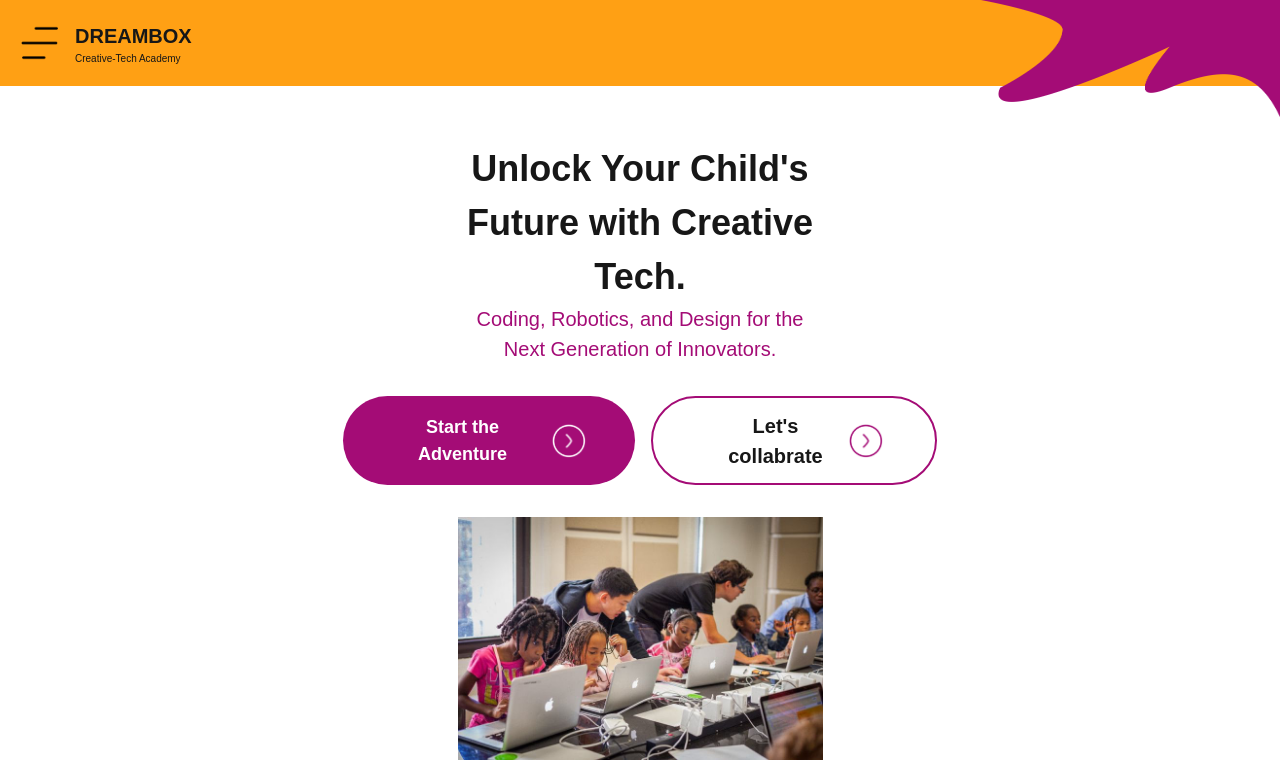
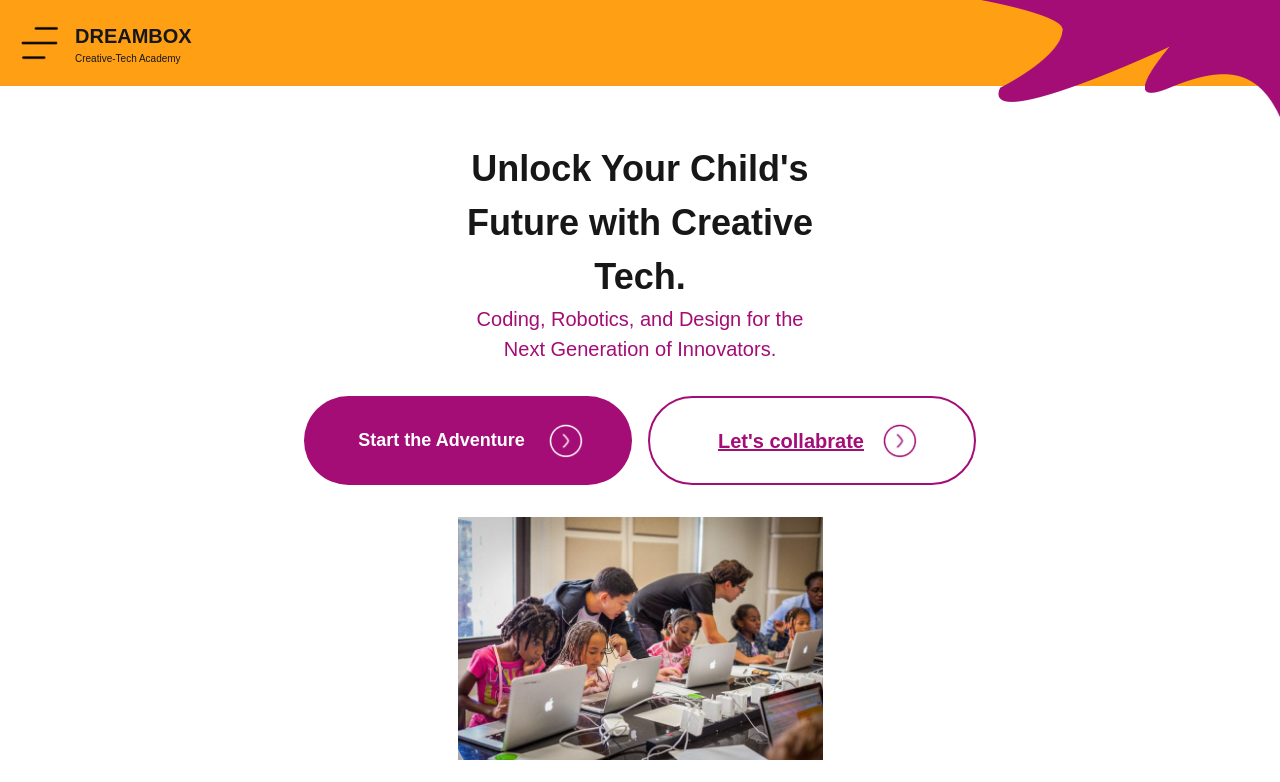
Before and after one commit to Buttons-Tech/dream_box, a Next.js app: page / in a window 1280 px wide. Shown: the top 782 px of the page. Built offline with nearby package versions, Linux system fonts and the light colour scheme.

Commit message:
fixed CTA links

```diff
--- a/app/Components/Hero.tsx
+++ b/app/Components/Hero.tsx
@@ -2,6 +2,7 @@ import React from 'react'
 import CTA_button1 from './CTA_button1'
 import CTA_button2 from './CTA_button2'
 import Image from 'next/image'
+import Link from 'next/link'
 
 const Hero = () => {
   return (
@@ -11,10 +12,16 @@ const Hero = () => {
         <span className='text-[20px] text-[#A40C76]'>
 Coding, Robotics, and Design for the Next Generation of Innovators.</span><br />
         {/* <span className='text-[20px]'>From virtual classrooms to school clubs, we bring fun, hands-on learning right to your doorstep in Lagos.</span> */}
+
         <div className='flex flex-col gap-4 w-full items-center md:flex-row md:justify-center mt-8'>
+<Link href="/register" className='text-[20px] text-[#A40C76] underline'>
           <CTA_button1 />
+          </Link>
+          <Link href="/school-dashboard" className='text-[20px] text-[#A40C76] underline'>
           <CTA_button2 />
+          </Link>
         </div>
+
         <Image src="/img/hero_img.jpg" alt="Hero Image" width={375} height={300} className='mx-auto mt-8' />
       </div>
     </>
```
